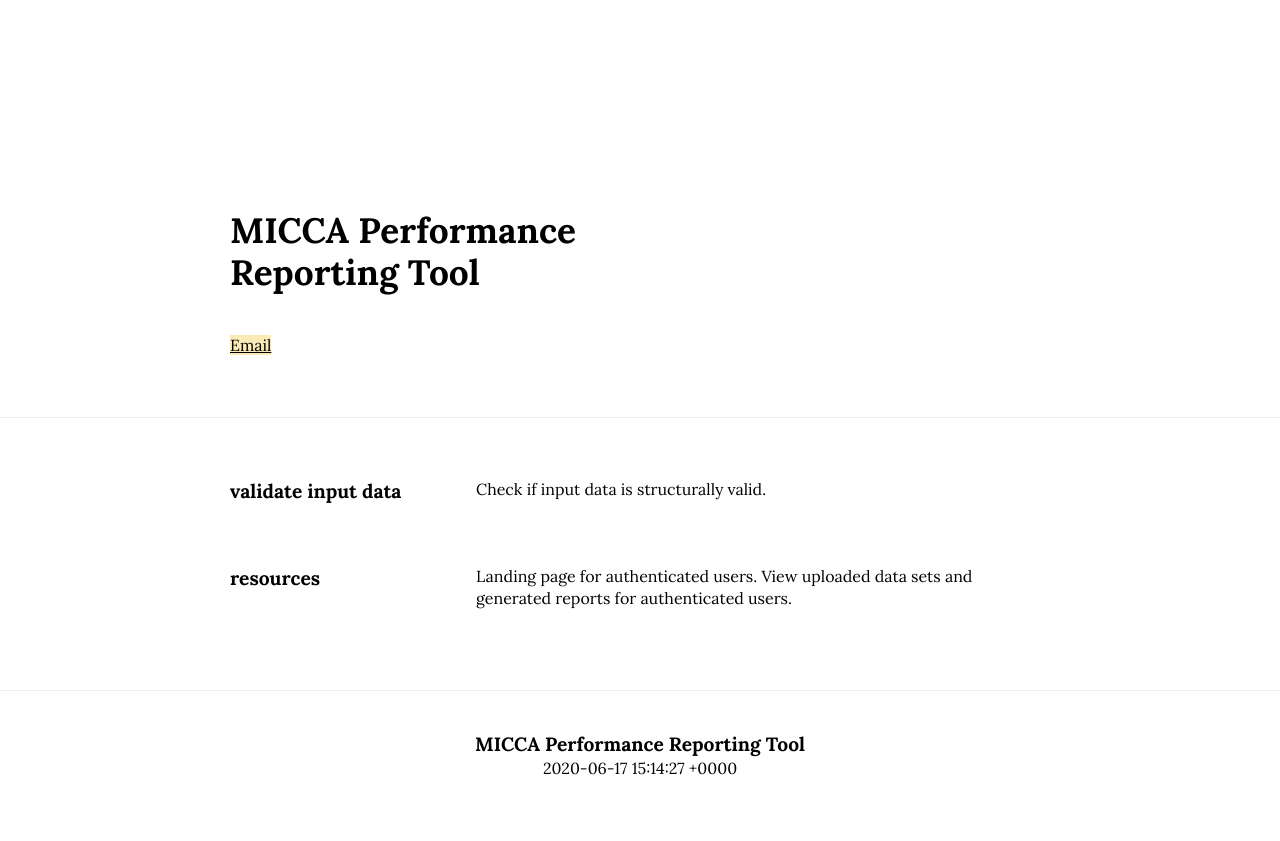
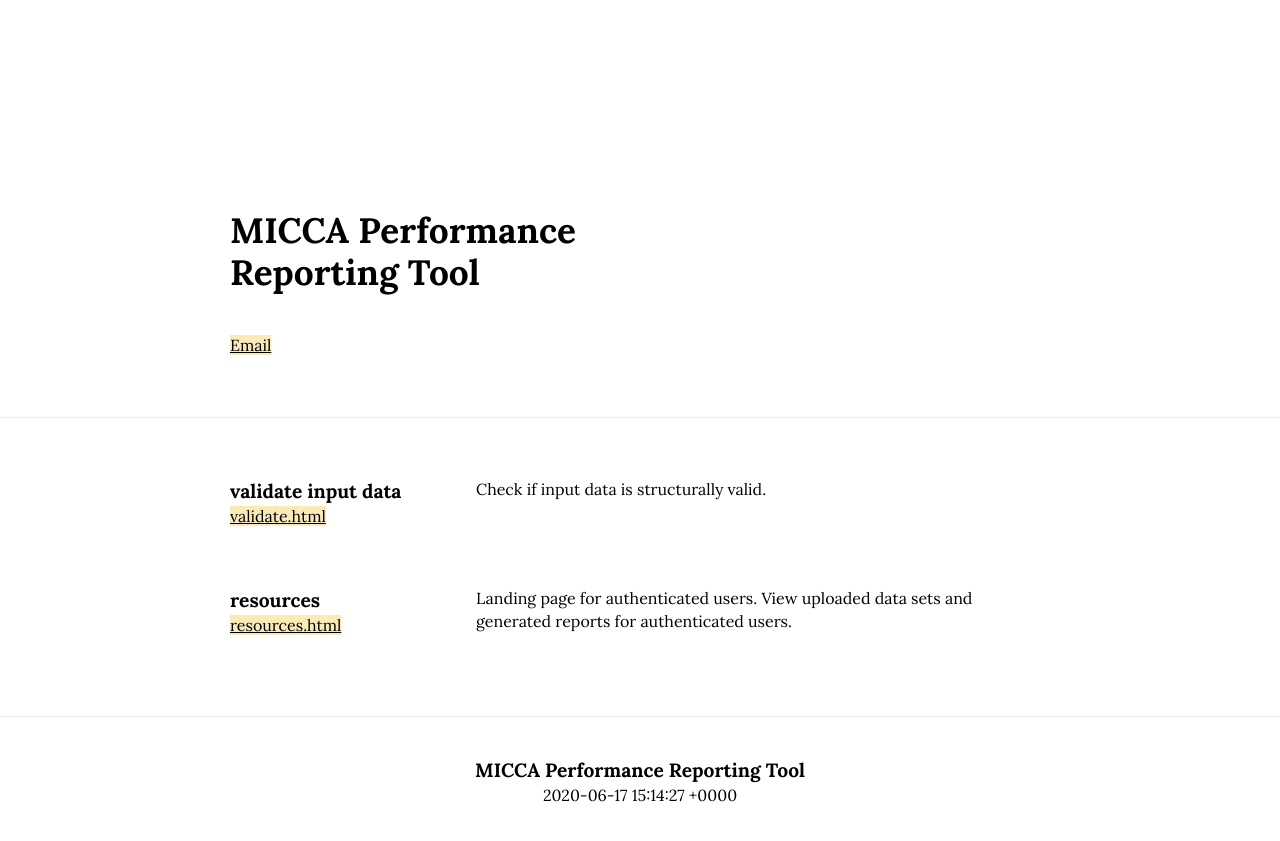
Before and after one commit to Display-Lab/micca-static, a Jekyll site: the page built from index.html, in a window 1280 px wide. Shown: the top 841 px of the page. Built offline with Jekyll 4.4.1, drawn with Linux system fonts in a browser that asks for light colours.

Commit message:
Rudimentary links to pages.

```diff
--- a/_data/capabilities.yml
+++ b/_data/capabilities.yml
@@ -1,5 +1,7 @@
 -   title: "validate input data"
     description: Check if input data is structurally valid.
+    path: validate.html
 
 -   title: "resources"
     description: Landing page for authenticated users. View uploaded data sets and generated reports for authenticated users.
+    path: resources.html
--- a/_includes/resume.html
+++ b/_includes/resume.html
@@ -2,7 +2,9 @@
     {% for job in site.data.capabilities %}
         <dt>
             <p class="title">{{ job.title }}</p>
-            <p class="company">{{ job.purpose }}</p>
+            <div class="company">
+              <a href={% link {{ job.path }} %}>{{job.path}}</a>
+            </div>
         </dt><!--
         --><dd>
             <p>{{ job.description }}</p>
--- /dev/null
+++ b/resources.html
@@ -0,0 +1,2 @@
+<dl class="experience">
+</dl>
```
